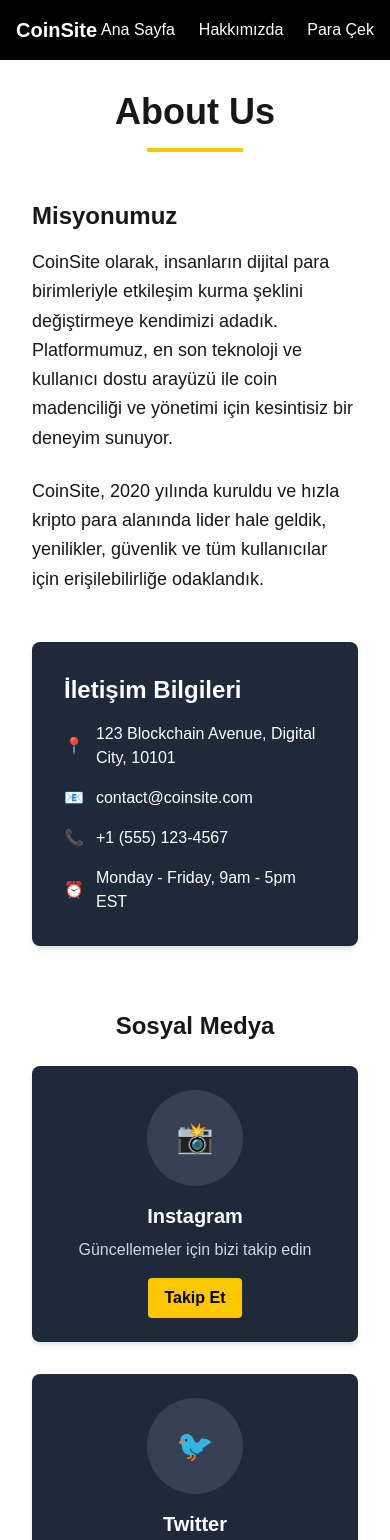
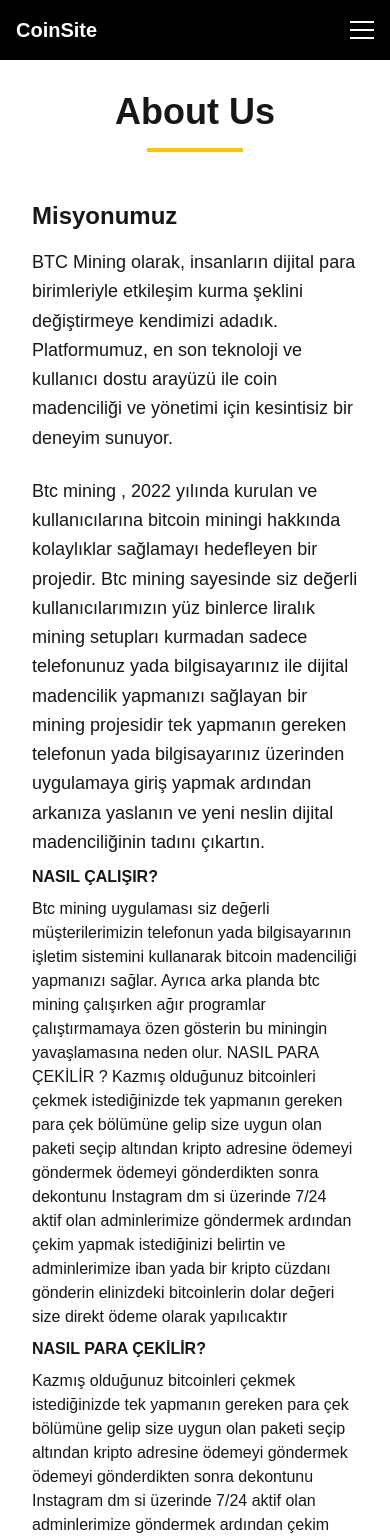
Before and after one commit to bekirbali/coinmarket, a Next.js app: page /about in a window 390 px wide. Shown: the top 1540 px of the page. Built offline with nearby package versions, Linux system fonts and the light colour scheme.

Commit message:
first dev commit

```diff
--- a/app/about/page.js
+++ b/app/about/page.js
@@ -35,7 +35,7 @@
       </motion.div>
 
       <motion.div
-        className="grid md:grid-cols-2 gap-12 mb-16"
+        className="grid md:grid-cols-1 gap-12 mb-16"
         variants={containerVariants}
         initial="hidden"
         animate="visible"
@@ -43,20 +43,52 @@
         <motion.div variants={itemVariants}>
           <h2 className="text-2xl font-bold mb-4">Misyonumuz</h2>
           <p className="text-lg leading-relaxed mb-6">
-            CoinSite olarak, insanların dijital para birimleriyle etkileşim
+            BTC Mining olarak, insanların dijital para birimleriyle etkileşim
             kurma şeklini değiştirmeye kendimizi adadık. Platformumuz, en son
             teknoloji ve kullanıcı dostu arayüzü ile coin madenciliği ve
             yönetimi için kesintisiz bir deneyim sunuyor.
           </p>
           <p className="text-lg leading-relaxed">
-            CoinSite, 2020 yılında kuruldu ve hızla kripto para alanında lider
-            hale geldik, yenilikler, güvenlik ve tüm kullanıcılar için
-            erişilebilirliğe odaklandık.
+            Btc mining , 2022 yılında kurulan ve kullanıcılarına bitcoin miningi
+            hakkında kolaylıklar sağlamayı hedefleyen bir projedir. Btc mining
+            sayesinde siz değerli kullanıcılarımızın yüz binlerce liralık mining
+            setupları kurmadan sadece telefonunuz yada bilgisayarınız ile
+            dijital madencilik yapmanızı sağlayan bir mining projesidir tek
+            yapmanın gereken telefonun yada bilgisayarınız üzerinden uygulamaya
+            giriş yapmak ardından arkanıza yaslanın ve yeni neslin dijital
+            madenciliğinin tadını çıkartın.
+          </p>
+          <p>
+            <span className="block my-2 font-semibold">NASIL ÇALIŞIR?</span> Btc
+            mining uygulaması siz değerli müşterilerimizin telefonun yada
+            bilgisayarının işletim sistemini kullanarak bitcoin madenciliği
+            yapmanızı sağlar. Ayrıca arka planda btc mining çalışırken ağır
+            programlar çalıştırmamaya özen gösterin bu miningin yavaşlamasına
+            neden olur. NASIL PARA ÇEKİLİR ? Kazmış olduğunuz bitcoinleri çekmek
+            istediğinizde tek yapmanın gereken para çek bölümüne gelip size
+            uygun olan paketi seçip altından kripto adresine ödemeyi göndermek
+            ödemeyi gönderdikten sonra dekontunu Instagram dm si üzerinde 7/24
+            aktif olan adminlerimize göndermek ardından çekim yapmak
+            istediğinizi belirtin ve adminlerimize iban yada bir kripto cüzdanı
+            gönderin elinizdeki bitcoinlerin dolar değeri size direkt ödeme
+            olarak yapılıcaktır
+          </p>
+          <p>
+            <span className="block my-2 font-semibold">
+              NASIL PARA ÇEKİLİR?
+            </span>
+            Kazmış olduğunuz bitcoinleri çekmek istediğinizde tek yapmanın
+            gereken para çek bölümüne gelip size uygun olan paketi seçip
+            altından kripto adresine ödemeyi göndermek ödemeyi gönderdikten
+            sonra dekontunu Instagram dm si üzerinde 7/24 aktif olan
+            adminlerimize göndermek ardından çekim yapmak istediğinizi belirtin
+            ve adminlerimize iban yada bir kripto cüzdanı gönderin elinizdeki
+            bitcoinlerin dolar değeri size direkt ödeme olarak yapılıcaktır
           </p>
         </motion.div>
 
         <motion.div
-          className="bg-gray-800 p-8 rounded-lg shadow-md text-white"
+          className="bg-gray-800 p-8 rounded-lg shadow-md w-1/2 mx-auto text-white"
           variants={itemVariants}
         >
           <h2 className="text-2xl font-bold mb-4">İletişim Bilgileri</h2>
--- /dev/null
+++ b/app/components/Navbar.js
@@ -0,0 +1,103 @@
+"use client";
+
+import Link from "next/link";
+import { useState } from "react";
+
+export default function Navbar() {
+  const [isMenuOpen, setIsMenuOpen] = useState(false);
+
+  const toggleMenu = () => {
+    setIsMenuOpen(!isMenuOpen);
+  };
+
+  return (
+    <>
+      <nav className="max-w-6xl mx-auto flex justify-between items-center">
+        <Link href="/" className="text-xl font-bold">
+          CoinSite
+        </Link>
+
+        {/* Mobile Menu Button (hamburger) */}
+        <button
+          className="md:hidden flex flex-col justify-center items-center"
+          onClick={toggleMenu}
+          aria-label="Toggle menu"
+        >
+          <span
+            className={`block w-6 h-0.5 bg-white mb-1.5 transition-transform ${
+              isMenuOpen ? "rotate-45 translate-y-2" : ""
+            }`}
+          ></span>
+          <span
+            className={`block w-6 h-0.5 bg-white mb-1.5 transition-opacity ${
+              isMenuOpen ? "opacity-0" : ""
+            }`}
+          ></span>
+          <span
+            className={`block w-6 h-0.5 bg-white transition-transform ${
+              isMenuOpen ? "-rotate-45 -translate-y-2" : ""
+            }`}
+          ></span>
+        </button>
+
+        {/* Desktop Navigation */}
+        <ul className="hidden md:flex gap-6">
+          <li>
+            <Link href="/" className="hover:text-yellow-400 transition-colors">
+              Ana Sayfa
+            </Link>
+          </li>
+          <li>
+            <Link
+              href="/about"
+              className="hover:text-yellow-400 transition-colors"
+            >
+              Hakkımızda
+            </Link>
+          </li>
+          <li>
+            <Link
+              href="/draw-money"
+              className="hover:text-yellow-400 transition-colors"
+            >
+              Para Çek
+            </Link>
+          </li>
+        </ul>
+      </nav>
+
+      {/* Mobile Navigation Menu */}
+      <div className={`md:hidden ${isMenuOpen ? "block" : "hidden"} mt-4`}>
+        <ul className="flex flex-col gap-4">
+          <li>
+            <Link
+              href="/"
+              className="hover:text-yellow-400 transition-colors block py-2"
+              onClick={() => setIsMenuOpen(false)}
+            >
+              Ana Sayfa
+            </Link>
+          </li>
+          <li>
+            <Link
+              href="/about"
+              className="hover:text-yellow-400 transition-colors block py-2"
+              onClick={() => setIsMenuOpen(false)}
+            >
+              Hakkımızda
+            </Link>
+          </li>
+          <li>
+            <Link
+              href="/draw-money"
+              className="hover:text-yellow-400 transition-colors block py-2"
+              onClick={() => setIsMenuOpen(false)}
+            >
+              Para Çek
+            </Link>
+          </li>
+        </ul>
+      </div>
+    </>
+  );
+}
--- a/app/layout.js
+++ b/app/layout.js
@@ -1,6 +1,6 @@
 import { Geist, Geist_Mono } from "next/font/google";
 import "./globals.css";
-import Link from "next/link";
+import Navbar from "./components/Navbar";
 
 const geistSans = Geist({
   variable: "--font-geist-sans",
@@ -13,7 +13,7 @@
 });
 
 export const metadata = {
-  title: "Coin Website",
+  title: "BTC Mining",
   description: "Modern coin website with interactive elements",
 };
 
@@ -24,37 +24,7 @@
         className={`${geistSans.variable} ${geistMono.variable} antialiased`}
       >
         <header className="bg-black text-white p-4">
-          <nav className="max-w-6xl mx-auto flex justify-between items-center">
-            <Link href="/" className="text-xl font-bold">
-              CoinSite
-            </Link>
-            <ul className="flex gap-6">
-              <li>
-                <Link
-                  href="/"
-                  className="hover:text-yellow-400 transition-colors"
-                >
-                  Ana Sayfa
-                </Link>
-              </li>
-              <li>
-                <Link
-                  href="/about"
-                  className="hover:text-yellow-400 transition-colors"
-                >
-                  Hakkımızda
-                </Link>
-              </li>
-              <li>
-                <Link
-                  href="/draw-money"
-                  className="hover:text-yellow-400 transition-colors"
-                >
-                  Para Çek
-                </Link>
-              </li>
-            </ul>
-          </nav>
+          <Navbar />
         </header>
         <main className="min-h-screen">{children}</main>
         <footer className="bg-black text-white p-4 text-center">
--- a/app/page.js
+++ b/app/page.js
@@ -3,6 +3,7 @@
 import { useState, useEffect } from "react";
 import Image from "next/image";
 import { motion } from "framer-motion";
+import { parse } from "next/dist/build/swc/generated-native";
 
 export default function Home() {
   const [walletAmount, setWalletAmount] = useState(0);
@@ -12,23 +13,26 @@
     const storedAmount = localStorage.getItem("walletAmount");
     const lastUpdateTime = localStorage.getItem("lastUpdateTime");
     const currentTime = Date.now();
+    const FOUR_HOURS = 4 * 60 * 60 * 1000; // 4 hours in milliseconds
+    const INCREMENT = 11.52; // Increment amount every 4 hours
 
     if (storedAmount && lastUpdateTime) {
       // Calculate time elapsed since last update (in milliseconds)
       const timeElapsed = currentTime - parseInt(lastUpdateTime);
 
-      // Calculate how many 10-second intervals have passed (10000ms = 10s)
-      const intervalsElapsed = Math.floor(timeElapsed / 10000);
+      // Calculate how many 4-hour intervals have passed
+      const intervalsElapsed = Math.floor(timeElapsed / FOUR_HOURS);
 
-      // Add $100 for each interval that passed while user was away
-      const newAmount = parseInt(storedAmount) + intervalsElapsed * 100;
-      setWalletAmount(newAmount);
+      // Add $11.52 for each interval that passed while user was away
+      const newAmount = parseFloat(storedAmount) + intervalsElapsed * INCREMENT;
+      const roundedAmount = parseFloat(newAmount.toFixed(2));
+      setWalletAmount(roundedAmount);
 
       // Save the updated amount
-      localStorage.setItem("walletAmount", newAmount.toString());
+      localStorage.setItem("walletAmount", roundedAmount.toString());
     } else if (storedAmount) {
       // If we have an amount but no timestamp, just use the stored amount
-      setWalletAmount(parseInt(storedAmount));
+      setWalletAmount(parseFloat(storedAmount));
     }
 
     // Save current timestamp
@@ -36,14 +40,14 @@
 
     const interval = setInterval(() => {
       setWalletAmount((prev) => {
-        const newAmount = prev + 100;
+        const newAmount = parseFloat((prev + INCREMENT).toFixed(2));
         // Save to localStorage whenever it changes
         localStorage.setItem("walletAmount", newAmount.toString());
         // Update timestamp
         localStorage.setItem("lastUpdateTime", Date.now().toString());
         return newAmount;
       });
-    }, 10000); // Increment by $100 every 10 seconds
+    }, FOUR_HOURS); // Increment by $11.52 every 4 hours
 
     return () => clearInterval(interval);
   }, []);
```
Also changed, not shown: app/draw-money/page.js (+15 -9 lines).
